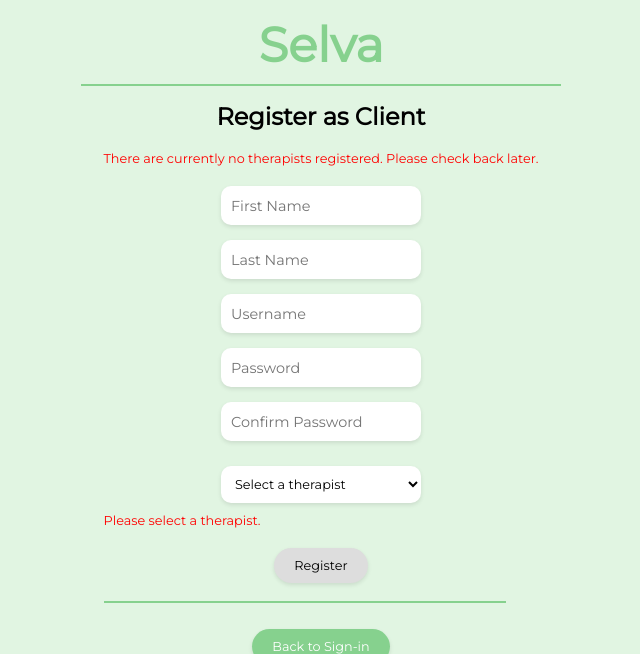
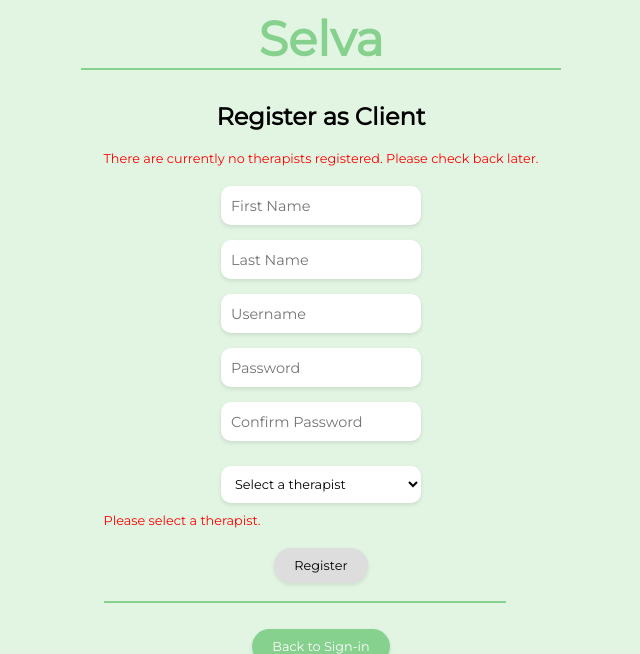
Before and after one commit to wendyologan/selva, a Flask app: page /register-client in a window 1280 px wide. Shown: the top 654 px of the page, without its empty margins (319-959 px from the left). Run offline with Flask 3, Linux system fonts and the light colour scheme; data that the repository does not hold is empty; some libraries are stand-ins or nearby versions.

Commit message:
Revise, Redo p2 (using banner across pages)

```diff
--- a/templates/register-client.html
+++ b/templates/register-client.html
@@ -70,9 +70,11 @@
     </script>
 </head>
 <body>
+  <div class="banner">
+    <h1 class="dashboard-title">Selva</h1>
+    <div class="line"></div>
+  </div>
   <div class="container">
-    <h1 class="title">Selva</h1>
-    <div class="line"></div>
     <h2 class="medium-header">Register as Client</h2>
     <form action="{{ url_for('register_client') }}" method="POST" onsubmit="return validateForm()">
       <input type="hidden" name="csrf_token" value="{{ csrf_token() }}">
```
Also changed, not shown: templates/register-therapist.html (+5 -2 lines).
